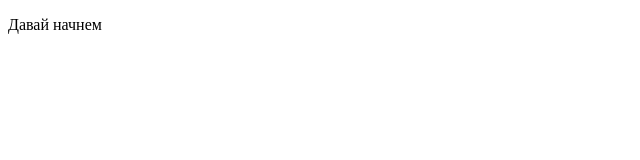
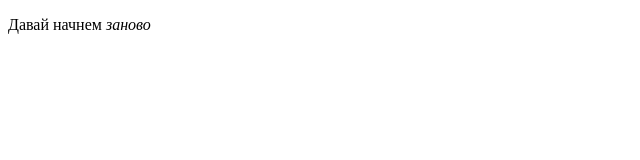
Before and after one commit to MarynaSkyba/goit-markup-hw-01, a plain HTML site: page index.html in a window 1280 px wide. Shown: the full height of the page, 0-640 px from the left. Drawn offline with Linux system fonts and the light colour scheme.

Commit message:
меняет фразу теста

```diff
--- a/index.html
+++ b/index.html
@@ -6,7 +6,7 @@
     <title>Document</title>
 </head>
 <body>
-    <p>Давай начнем
+    <p>Давай начнем <em>заново</em>
 
     </p>
 </body>
```
